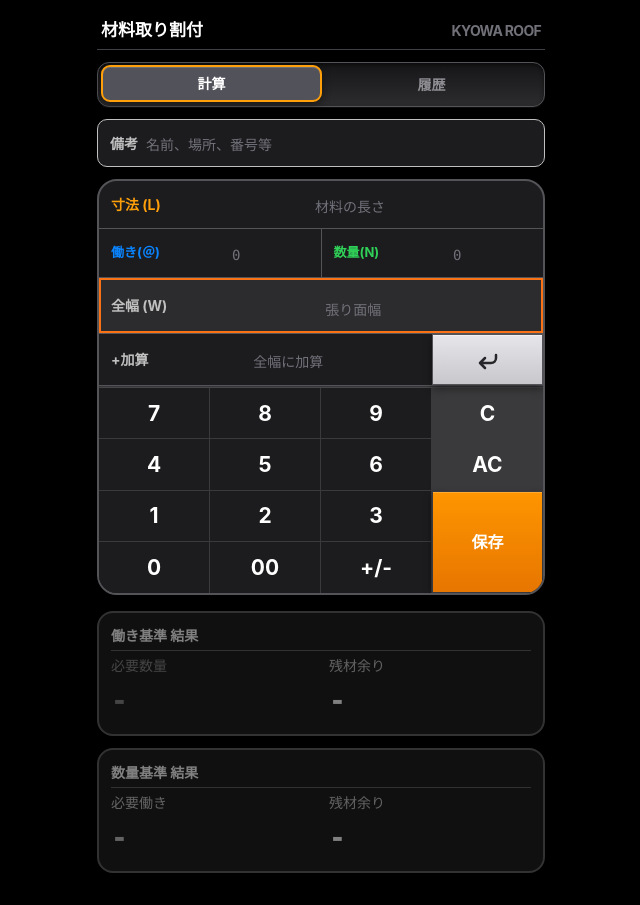
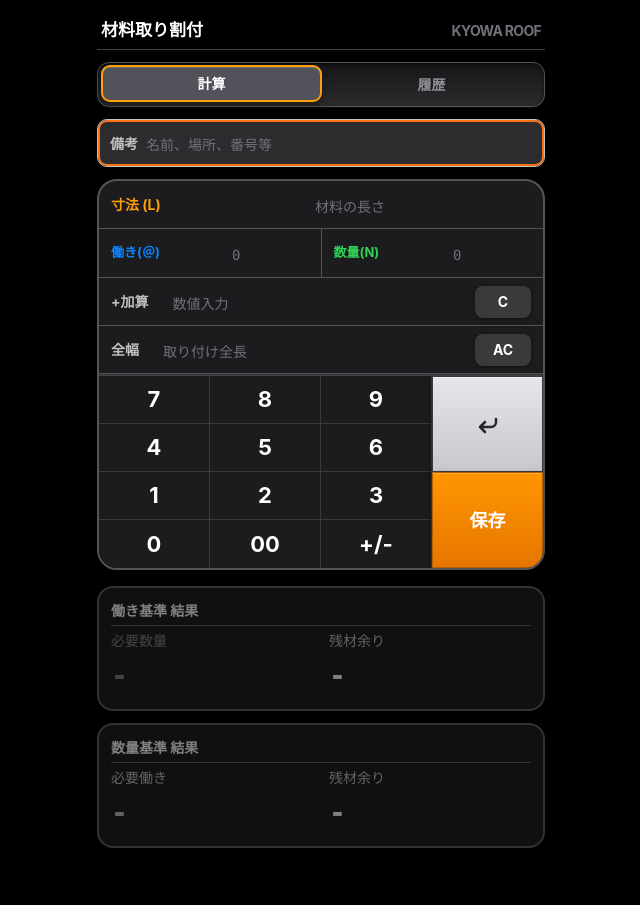
Before and after one commit to hirmy630-droid/zairyou-and, a plain HTML site: page index.html in a window 1280 px wide. Shown: the whole page, without its empty margins (319-959 px from the left). After the commit the page ends 880 px from the top, so only its background shows below. Drawn offline with nearby package versions, Linux system fonts and the light colour scheme.

Commit message:
Add files via upload

```diff
--- a/index.html
+++ b/index.html
@@ -170,8 +170,12 @@ body{
 }
 </style>
 <script>
-if ('serviceWorker' in navigator) {
-  window.addEventListener('load', () => navigator.serviceWorker.register('./sw.js'));
+if ('serviceWorker' in navigator && (window.location.protocol === 'https:' || window.location.protocol === 'http:')) {
+  window.addEventListener('load', () => {
+    navigator.serviceWorker.register('./sw.js', { updateViaCache: 'none' }).catch(err => {
+      console.warn('Service Worker registration failed:', err);
+    });
+  });
 }
 </script>
 
@@ -190,7 +194,7 @@ if ('serviceWorker' in navigator) {
 
         <div id="screen-calc" class="screen active">
             <!-- 独立した備考枠 -->
-            <div id="field-inputNo" class="relative px-3 h-12 border border-[#c0c0c0] bg-[#1c1c1e] rounded-[10px] flex items-center mb-3 transition-all" onclick="setActiveField('inputNo')">
+            <div id="field-inputNo" class="relative px-3 h-12 border border-[#c0c0c0] bg-[#1c1c1e] rounded-[10px] flex items-center mb-3 transition-all ring-2 ring-inset ring-orange-500 z-10" onclick="setActiveField('inputNo')">
                 <span class="text-[14px] font-bold text-[#c0c0c0] shrink-0 whitespace-nowrap mr-2">備考</span>
                 <input type="text" id="inputNo" class="flex-1 w-full h-full bg-transparent text-left text-[18px] text-white font-bold outline-none" placeholder="名前、場所、番号等">
             </div>
@@ -215,20 +219,25 @@ if ('serviceWorker' in navigator) {
                     </div>
                 </div>
 
-                <!-- 全幅 (W) -->
-                <div id="field-totalLength" class="relative px-3 h-[3.5rem] border-b border-[#545458] flex items-center transition-all ring-2 ring-inset ring-orange-500 z-10 bg-[#2c2c2e]" onclick="setActiveField('totalLength')">
-                    <span class="text-[14px] font-bold text-[#c0c0c0] uppercase shrink-0 whitespace-nowrap mr-2">全幅 (W)</span>
-                    <input type="text" id="totalLength" inputmode="none" class="flex-1 w-full h-full bg-transparent text-center text-[26px] text-white font-black outline-none font-mono" placeholder="張り面幅">
+                <!-- +加算 と C -->
+                <div class="flex border-b border-[#545458] items-center px-3 h-12 bg-[#1c1c1e]">
+                    <div id="field-addLength" class="relative flex-1 h-[2.5rem] flex items-center transition-all overflow-hidden rounded-md" onclick="setActiveField('addLength')">
+                        <span class="text-[14px] font-bold text-[#c0c0c0] shrink-0 whitespace-nowrap mr-6">+加算</span>
+                        <input type="text" id="addLength" inputmode="none" class="flex-1 w-full h-full bg-transparent text-left text-[19px] text-gray-400 font-bold outline-none font-mono" placeholder="数値入力">
+                    </div>
+                    <button onclick="handleKeypad('C')" class="w-[3.5rem] h-[2rem] rounded-lg bg-[#3a3a3c] text-white font-bold text-[14px] active:opacity-60 shadow-[0_1px_3px_rgba(0,0,0,0.5)] shrink-0 ml-2">
+                        C
+                    </button>
                 </div>
 
-                <!-- +加算 & エンター(⏎) 一体行 -->
-                <div class="flex border-b border-[#545458]">
-                    <div id="field-addLength" class="relative flex-1 px-3 h-[3.2rem] flex items-center transition-all overflow-hidden" onclick="setActiveField('addLength')">
-                        <span class="text-[14px] font-bold text-[#c0c0c0] uppercase shrink-0 whitespace-nowrap mr-2">+加算</span>
-                        <input type="text" id="addLength" inputmode="none" class="flex-1 w-full h-full bg-transparent text-center text-[22px] text-[#c0c0c0] font-bold outline-none font-mono" placeholder="全幅に加算">
+                <!-- 全幅 と AC -->
+                <div class="flex border-b border-[#545458] items-center px-3 h-12 bg-[#1c1c1e]">
+                    <div id="field-totalLength" class="relative flex-1 h-[2.5rem] flex items-center transition-all rounded-md px-2 -ml-2 bg-[#2c2c2e]" onclick="setActiveField('totalLength')">
+                        <span class="text-[14px] font-bold text-[#c0c0c0] shrink-0 whitespace-nowrap mr-6">全幅</span>
+                        <input type="text" id="totalLength" inputmode="none" class="flex-1 w-full h-full bg-transparent text-left text-[19px] text-white font-bold outline-none font-mono" placeholder="取り付け全長">
                     </div>
-                    <button id="keypad-enter" onclick="handleKeypad('⏎')" class="w-[25%] flex items-center justify-center text-[21px] font-bold border-l border-[#545458] btn-3d-silver-ios text-zinc-800 h-[3.2rem]">
-                        <svg width="24" height="24" viewBox="0 0 24 24" fill="none" stroke="currentColor" stroke-width="2.5" stroke-linecap="round" stroke-linejoin="round"><path d="M9 10l-5 5 5 5M4 15h11a5 5 0 0 0 5-5V7"></path></svg>
+                    <button onclick="handleKeypad('AC')" class="w-[3.5rem] h-[2rem] rounded-lg bg-[#3a3a3c] text-white font-bold text-[14px] active:opacity-60 shadow-[0_1px_3px_rgba(0,0,0,0.5)] shrink-0 ml-2">
+                        AC
                     </button>
                 </div>
 
@@ -237,24 +246,25 @@ if ('serviceWorker' in navigator) {
 
                 <!-- テンキーエリア -->
                 <div class="grid grid-cols-4 bg-[#2c2c2e]">
-                    <button onclick="handleKeypad('7')" class="flex items-center justify-center text-[21px] font-bold h-[3.2rem] border-r border-b border-[#3a3a3c] active:opacity-60 bg-[#1c1c1e] text-white">7</button>
-                    <button onclick="handleKeypad('8')" class="flex items-center justify-center text-[21px] font-bold h-[3.2rem] border-r border-b border-[#3a3a3c] active:opacity-60 bg-[#1c1c1e] text-white">8</button>
-                    <button onclick="handleKeypad('9')" class="flex items-center justify-center text-[21px] font-bold h-[3.2rem] border-r border-b border-[#3a3a3c] active:opacity-60 bg-[#1c1c1e] text-white">9</button>
-                    <button onclick="handleKeypad('C')" class="flex items-center justify-center text-[21px] font-bold border-b border-[#3a3a3c] active:opacity-60 bg-[#3a3a3c] text-white">C</button>
+                    <button onclick="handleKeypad('7')" class="flex items-center justify-center text-[22px] font-bold h-12 border-r border-b border-[#3a3a3c] active:opacity-60 bg-[#1c1c1e] text-white">7</button>
+                    <button onclick="handleKeypad('8')" class="flex items-center justify-center text-[22px] font-bold h-12 border-r border-b border-[#3a3a3c] active:opacity-60 bg-[#1c1c1e] text-white">8</button>
+                    <button onclick="handleKeypad('9')" class="flex items-center justify-center text-[22px] font-bold h-12 border-r border-b border-[#3a3a3c] active:opacity-60 bg-[#1c1c1e] text-white">9</button>
+                    <button id="keypad-enter" onclick="handleKeypad('⏎')" class="flex items-center justify-center text-[18px] font-bold border-b border-[#3a3a3c] btn-3d-silver-ios text-zinc-800 row-span-2 h-auto">
+                        <span class="text-[18px] font-bold">加算</span>
+                    </button>
 
-                    <button onclick="handleKeypad('4')" class="flex items-center justify-center text-[21px] font-bold h-[3.2rem] border-r border-b border-[#3a3a3c] active:opacity-60 bg-[#1c1c1e] text-white">4</button>
-                    <button onclick="handleKeypad('5')" class="flex items-center justify-center text-[21px] font-bold h-[3.2rem] border-r border-b border-[#3a3a3c] active:opacity-60 bg-[#1c1c1e] text-white">5</button>
-                    <button onclick="handleKeypad('6')" class="flex items-center justify-center text-[21px] font-bold h-[3.2rem] border-r border-b border-[#3a3a3c] active:opacity-60 bg-[#1c1c1e] text-white">6</button>
-                    <button onclick="handleKeypad('AC')" class="flex items-center justify-center text-[21px] font-bold border-b border-[#3a3a3c] active:opacity-60 bg-[#3a3a3c] text-white">AC</button>
+                    <button onclick="handleKeypad('4')" class="flex items-center justify-center text-[22px] font-bold h-12 border-r border-b border-[#3a3a3c] active:opacity-60 bg-[#1c1c1e] text-white">4</button>
+                    <button onclick="handleKeypad('5')" class="flex items-center justify-center text-[22px] font-bold h-12 border-r border-b border-[#3a3a3c] active:opacity-60 bg-[#1c1c1e] text-white">5</button>
+                    <button onclick="handleKeypad('6')" class="flex items-center justify-center text-[22px] font-bold h-12 border-r border-b border-[#3a3a3c] active:opacity-60 bg-[#1c1c1e] text-white">6</button>
 
-                    <button onclick="handleKeypad('1')" class="flex items-center justify-center text-[21px] font-bold h-[3.2rem] border-r border-b border-[#3a3a3c] active:opacity-60 bg-[#1c1c1e] text-white">1</button>
-                    <button onclick="handleKeypad('2')" class="flex items-center justify-center text-[21px] font-bold h-[3.2rem] border-r border-b border-[#3a3a3c] active:opacity-60 bg-[#1c1c1e] text-white">2</button>
-                    <button onclick="handleKeypad('3')" class="flex items-center justify-center text-[21px] font-bold h-[3.2rem] border-r border-b border-[#3a3a3c] active:opacity-60 bg-[#1c1c1e] text-white">3</button>
-                    <button id="keypad-save" onclick="handleKeypad('保存')" class="flex items-center justify-center text-[16px] font-bold border-b border-[#3a3a3c] btn-3d-orange-ios text-white row-span-2 h-auto">保存</button>
+                    <button onclick="handleKeypad('1')" class="flex items-center justify-center text-[22px] font-bold h-12 border-r border-b border-[#3a3a3c] active:opacity-60 bg-[#1c1c1e] text-white">1</button>
+                    <button onclick="handleKeypad('2')" class="flex items-center justify-center text-[22px] font-bold h-12 border-r border-b border-[#3a3a3c] active:opacity-60 bg-[#1c1c1e] text-white">2</button>
+                    <button onclick="handleKeypad('3')" class="flex items-center justify-center text-[22px] font-bold h-12 border-r border-b border-[#3a3a3c] active:opacity-60 bg-[#1c1c1e] text-white">3</button>
+                    <button id="keypad-save" onclick="handleKeypad('保存')" class="flex items-center justify-center text-[18px] font-bold btn-3d-orange-ios text-white row-span-2 h-auto">保存</button>
 
-                    <button onclick="handleKeypad('0')" class="flex items-center justify-center text-[21px] font-bold h-[3.2rem] border-r border-[#3a3a3c] active:opacity-60 bg-[#1c1c1e] text-white">0</button>
-                    <button onclick="handleKeypad('00')" class="flex items-center justify-center text-[21px] font-bold h-[3.2rem] border-r border-[#3a3a3c] active:opacity-60 bg-[#1c1c1e] text-white">00</button>
-                    <button onclick="handleKeypad('+/-')" class="flex items-center justify-center text-[21px] font-bold h-[3.2rem] border-r border-[#3a3a3c] active:opacity-60 bg-[#1c1c1e] text-white">+/-</button>
+                    <button onclick="handleKeypad('0')" class="flex items-center justify-center text-[22px] font-bold h-12 border-r border-[#3a3a3c] active:opacity-60 bg-[#1c1c1e] text-white">0</button>
+                    <button onclick="handleKeypad('00')" class="flex items-center justify-center text-[22px] font-bold h-12 border-r border-[#3a3a3c] active:opacity-60 bg-[#1c1c1e] text-white">00</button>
+                    <button onclick="handleKeypad('+/-')" class="flex items-center justify-center text-[22px] font-bold h-12 border-r border-[#3a3a3c] active:opacity-60 bg-[#1c1c1e] text-white">+/-</button>
                 </div>
             </div>
 
@@ -412,7 +422,7 @@ if ('serviceWorker' in navigator) {
         let historyData = [];
         let currentTab = 'calc';
         let touchStartX = 0, touchStartY = 0;
-        let activeField = 'totalLength';
+        let activeField = 'inputNo';
         let isNewEntry = true;
         let inputSource = null;
 
@@ -546,7 +556,7 @@ if ('serviceWorker' in navigator) {
             if(shouldSave) localStorage.setItem('waritsuke_history_v14', JSON.stringify(historyData));
         }
 
-        function setActiveField(fieldName) {
+        function setActiveField(fieldName, skipFocus = false) {
             if (activeField && activeField !== fieldName && activeField !== 'inputNo') formatInputDisplay(document.getElementById(activeField));
             document.querySelectorAll('[id^="field-"]').forEach(el => el.classList.remove('ring-2', 'ring-inset', 'ring-orange-500', 'z-10', 'bg-[#2c2c2e]'));
             const el = document.getElementById('field-' + fieldName);
@@ -555,10 +565,12 @@ if ('serviceWorker' in navigator) {
             const current = document.getElementById(activeField);
             if (current) {
                 current.value = current.value.replace(/,/g, '');
-                setTimeout(() => current.select(), 10);
+                if (!skipFocus) {
+                    setTimeout(() => current.select(), 10);
+                }
             }
             if (keypadEnter) {
-                if (fieldName === 'addLength') keypadEnter.innerHTML = '<span class="text-[18px]">加算</span>';
+                if (fieldName === 'addLength') keypadEnter.innerHTML = '<span class="text-[18px] font-bold">加算</span>';
                 else keypadEnter.innerHTML = '<svg width="24" height="24" viewBox="0 0 24 24" fill="none" stroke="currentColor" stroke-width="2.5" stroke-linecap="round" stroke-linejoin="round"><path d="M9 10l-5 5 5 5M4 15h11a5 5 0 0 0 5-5V7"></path></svg>';
             }
         }
@@ -567,7 +579,7 @@ if ('serviceWorker' in navigator) {
             const input = document.getElementById(activeField);
             if (key === 'AC') {
                 [totalLengthInput, addLengthInput, memoDimInput, pitchInput, countInput, inputNo].forEach(i => i.value = '');
-                inputSource = null; calculate(); setActiveField('totalLength'); return;
+                inputSource = null; calculate(); setActiveField('inputNo', true); return;
             }
             if (key === 'C') { if (input) input.value = ''; calculate(); return; }
             if (key === '+/-') {
@@ -621,7 +633,7 @@ if ('serviceWorker' in navigator) {
                 if (activeField === 'addLength') { executeAddition(); }
                 else {
                     const fields = ['inputNo', 'memoDim', 'pitch', 'count', 'totalLength', 'addLength'];
-                    setActiveField(fields[(fields.indexOf(activeField) + 1) % fields.length]);
+                    setActiveField(fields[(fields.indexOf(activeField) + 1) % fields.length], true);
                 }
                 return;
             }
@@ -647,7 +659,7 @@ if ('serviceWorker' in navigator) {
                 formatInputDisplay(totalLengthInput);
                 calculate();
             }
-            setActiveField('addLength');
+            setActiveField('addLength', true);
         }
 
         function switchTab(tabName) {
@@ -684,10 +696,10 @@ if ('serviceWorker' in navigator) {
         window.onload = function() {
             const h = localStorage.getItem('waritsuke_history_v14'); if (h) historyData = JSON.parse(h);
             updateHistoryTable(false);
-            setActiveField('totalLength');
+            setActiveField('inputNo', true);
             updateRemarkTotals();
             [totalLengthInput, addLengthInput, memoDimInput, pitchInput, countInput, inputNo].forEach(el => {
-                el.onfocus = (e) => setActiveField(e.target.id);
+                el.onfocus = (e) => setActiveField(e.target.id, false);
             });
             document.body.addEventListener('touchstart', e => { touchStartX = e.changedTouches[0].screenX; touchStartY = e.changedTouches[0].screenY; }, { passive: true });
             document.body.addEventListener('touchend', e => {
```
Also changed, not shown: sw.js (+36 -7 lines), manifest.json.
